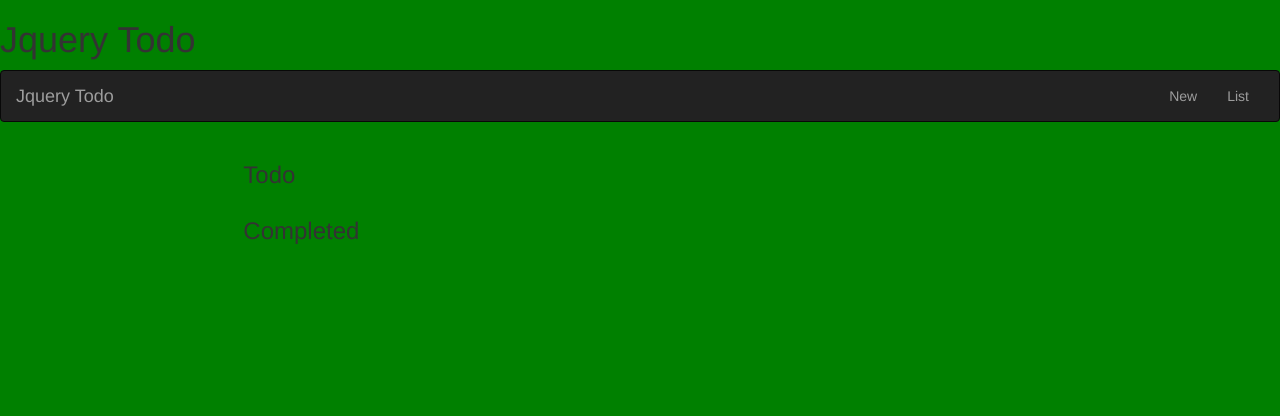
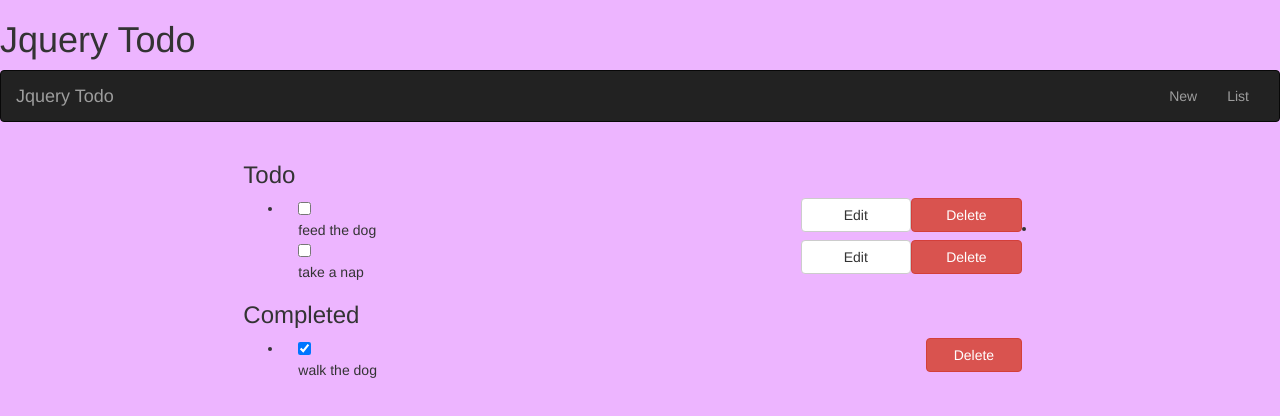
Before and after one commit to krissycaron/jquery-todo, a plain HTML site: page index.html in a window 1280 px wide. Drawn offline with nearby package versions, Linux system fonts and the light colour scheme.

Commit message:
looking through the arrays and making the list print to the DOM

```diff
--- a/javascripts/crud.js
+++ b/javascripts/crud.js
@@ -4,10 +4,26 @@
 var FbAPI = ((oldCrap) => {
 
 	oldCrap.getTodos = () => {
+		 let items =[];
 		return new Promise ((resolve, reject) => {
 			$.ajax("./database/seed.json")
 			.done((data) => {
-				resolve(data);
+				let response = data.items;
+				// loop over each response and call that things "key"
+				Object.keys(response).forEach((key) => {
+					console.log("key", key);
+					//grab the actual object and assign the key inside that object
+					response[key].id = key; // each thin in response will have the
+					// response [item0] is equal to
+					// "isCompleted" : false,
+      				// "task" : "feed the dog"
+					//id: "item0"
+					items.push(response[key]);
+					//creating an array and making it how we want to look ()
+				});
+
+				FbAPI.setTodos(items);
+				resolve();
 			})
 			.fail((error)=>{
 				console.log("error", error);
--- a/javascripts/dom.js
+++ b/javascripts/dom.js
@@ -0,0 +1,43 @@
+var FbAPI =  ((otherOldCrap) => {
+
+
+
+otherOldCrap.writeToDom = () => {
+	let todos = FbAPI.todoGetter();
+	let doneString = "";
+	let notDoneString = "";
+	console.log("todos in write to dom", todos);
+
+	todos.forEach((todo) => {
+      if (todo.isCompleted) {
+        doneString += `<li>`;
+        doneString += `<div class="col-xs-10">`;
+        doneString += `<input class="checkboxStyle" id="${todo.id}" type="checkbox" checked>`;
+        doneString += `<div class="task">${todo.task}</div>`;
+        doneString += `</div>`;
+        doneString += `<div class="col-xs-2">`;
+        doneString += `<button class="btn btn-danger col-xs-12 delete" id="${todo.id}">Delete</button>`;
+        doneString += `</div>`;
+        doneString += `</li>`;
+      } else {
+        notDoneString += `<li>`;
+        notDoneString += `<div class="col-xs-8">`;
+        notDoneString += `<input class="checkboxStyle" id="${todo.id}" type="checkbox">`;
+        notDoneString += `<div class="task">${todo.task}</div>`;
+        notDoneString += `</div>`;
+        notDoneString += `<div class="col-xs-4">`;
+        notDoneString += `<button class="btn btn-default col-xs-6 edit" id="${todo.id}">Edit</button>`;
+        notDoneString += `<button class="btn btn-danger col-xs-6 delete" id="${todo.id}">Delete</button> `;
+        notDoneString += `</div>`;
+        notDoneString += `</li>`;
+      }
+    });
+
+	$("#completed-tasks").html(doneString);
+	$("#incomplete-tasks").html(notDoneString);
+
+};
+
+return otherOldCrap;
+
+})(FbAPI || {});
--- a/javascripts/firebase.js
+++ b/javascripts/firebase.js
@@ -8,7 +8,10 @@ var FbAPI =  (() => {
 
 	return {
 		todoGetter : () => {
-			return todo;
+			return todos;
+		},
+		setTodos : (newArray) => {
+			todos = newArray;
 		}
 	};
 
--- a/javascripts/main.js
+++ b/javascripts/main.js
@@ -17,10 +17,11 @@ $(document).ready(function(){
 // call augmentor
 
 	FbAPI.getTodos().then((results)=> {
-		console.log("results", results);
+		// console.log("results", results);
+		FbAPI.writeToDom();
 	})
 	.catch((error)=>{
-		console.log("get TOdo Errors", error);
+		console.log("get todo Errors", error);
 	});
 
 
--- a/sass/_color.scss
+++ b/sass/_color.scss
@@ -1 +1 @@
-$green: green;
+$green: #edb5ff;
```
Also changed, not shown: styles/main.css.
